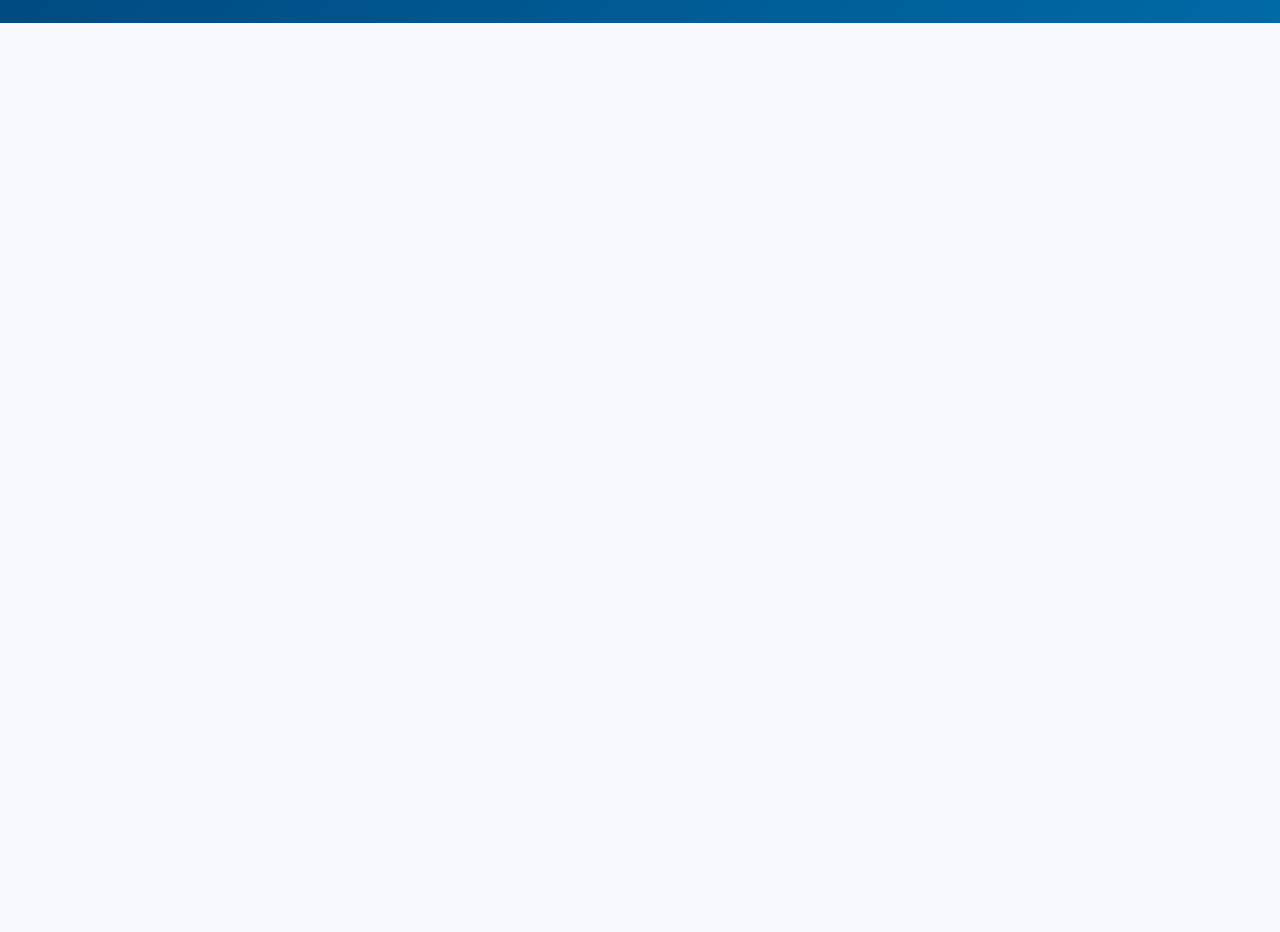
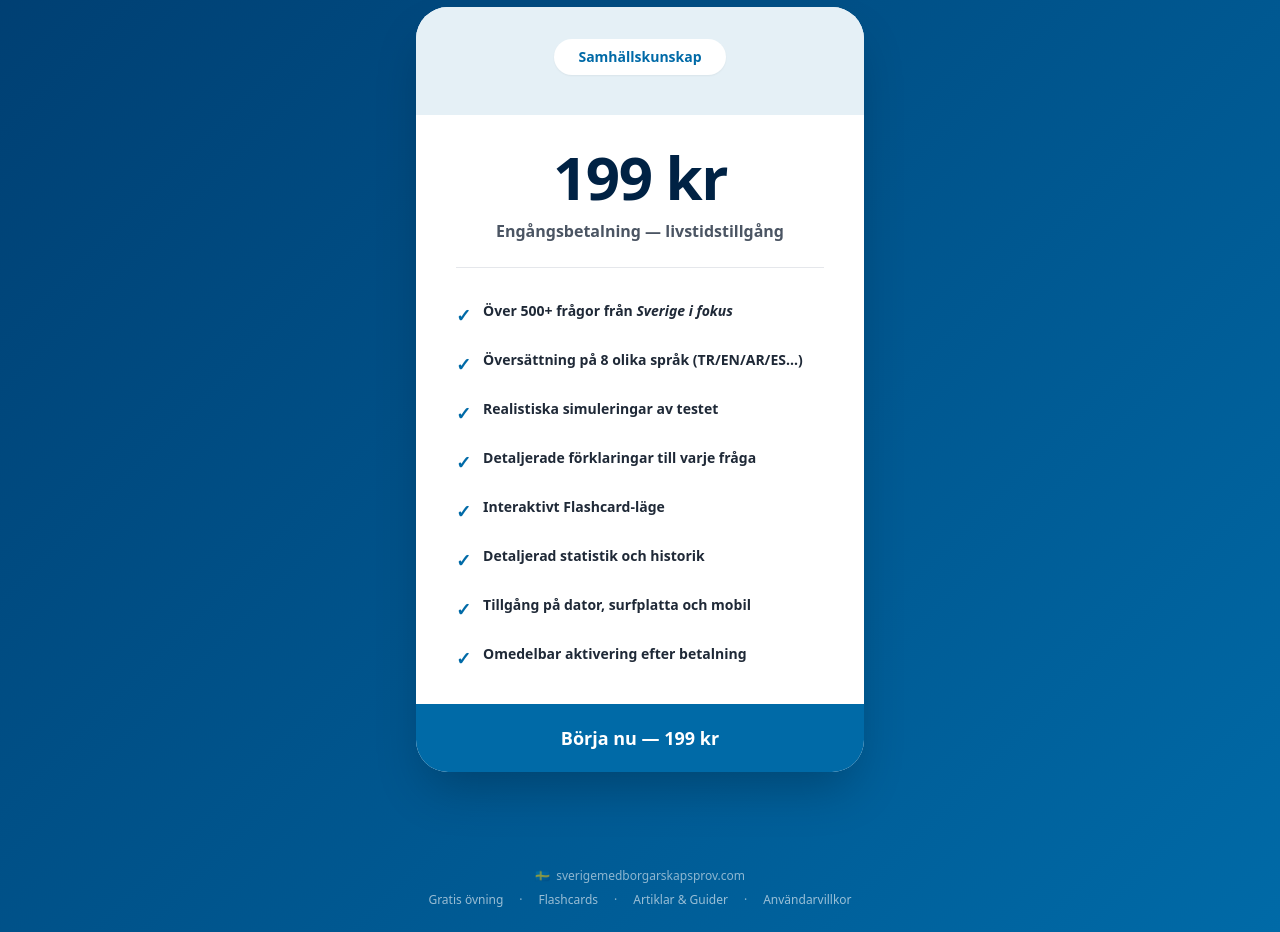
Before and after one commit to fatnarman-debug/Mobilprov, a Next.js app: page / in a window 1280 px wide. Shown: the part 2407-3339 px from the top of the page. Before the commit the page ends 2430 px from the top, so only its background shows below. Built offline with nearby package versions, Linux system fonts and the light colour scheme; no server answers.

Commit message:
feat(ui): add premium pricing card to homepage bottom

```diff
--- a/src/app/HomeClient.tsx
+++ b/src/app/HomeClient.tsx
@@ -447,6 +447,56 @@ export default function HomeClient() {
         </div>
       </section>
 
+      {/* Pricing Section */}
+      <section className="relative z-10 w-full px-6 pb-24 pt-12 flex justify-center items-center">
+        <div className="bg-white rounded-[2rem] overflow-hidden w-full max-w-md shadow-2xl transition-transform hover:scale-[1.02] duration-300">
+          {/* Card Header (Light Theme) */}
+          <div className="bg-[#E5F0F6] pt-8 pb-10 flex justify-center">
+            <span className="bg-white text-[#006AA7] px-6 py-2 rounded-full text-sm font-extrabold shadow-sm">
+              Samhällskunskap
+            </span>
+          </div>
+
+          {/* Price */}
+          <div className="text-center pt-8 pb-6 px-8 bg-white">
+            <h2 className="text-[#002244] text-6xl font-extrabold mb-3 tracking-tight">199 kr</h2>
+            <p className="text-gray-600 font-semibold">Engångsbetalning — livstidstillgång</p>
+          </div>
+
+          <div className="px-10 bg-white">
+            <div className="h-px bg-gray-200 w-full" />
+          </div>
+
+          {/* Features */}
+          <div className="px-10 py-8 space-y-5 bg-white">
+            {[
+              <>Över <strong>500+ frågor</strong> från <em>Sverige i fokus</em></>,
+              <>Översättning på <strong>8 olika språk</strong> (TR/EN/AR/ES...)</>,
+              <><strong>Realistiska simuleringar</strong> av testet</>,
+              <>Detaljerade <strong>förklaringar</strong> till varje fråga</>,
+              <>Interaktivt <strong>Flashcard-läge</strong></>,
+              <>Detaljerad <strong>statistik</strong> och historik</>,
+              <>Tillgång på <strong>dator, surfplatta och mobil</strong></>,
+              <><strong>Omedelbar aktivering</strong> efter betalning</>
+            ].map((feature, idx) => (
+              <div key={idx} className="flex items-start gap-3">
+                <span className="text-[#006AA7] text-[18px] font-black mt-0.5">✓</span>
+                <p className="text-gray-800 font-semibold text-sm leading-relaxed">{feature}</p>
+              </div>
+            ))}
+          </div>
+
+          {/* CTA Button */}
+          <button
+            onClick={() => { setIsLogin(false); window.scrollTo({ top: 0, behavior: 'smooth' }); }}
+            className="w-full py-5 text-lg font-black transition-all hover:brightness-110 flex justify-center items-center gap-2"
+            style={{ background: '#006AA7', color: 'white' }}
+          >
+            Börja nu — 199 kr
+          </button>
+        </div>
+      </section>
+
       {/* Footer */}
       <footer className="relative z-10 text-center pb-6 text-white/55 text-xs space-y-2">
         <p>🇸🇪 &nbsp;sverigemedborgarskapsprov.com</p>
```
